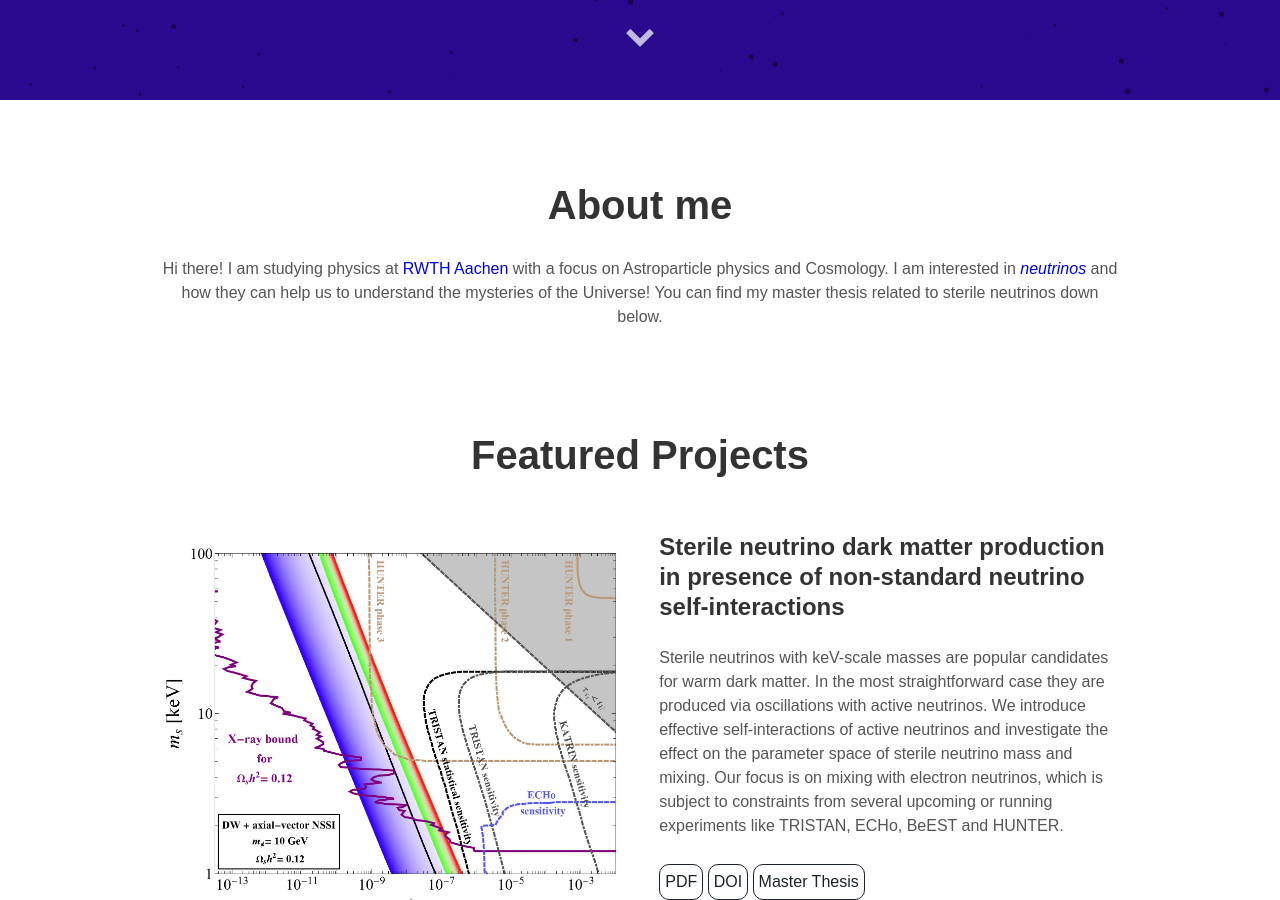
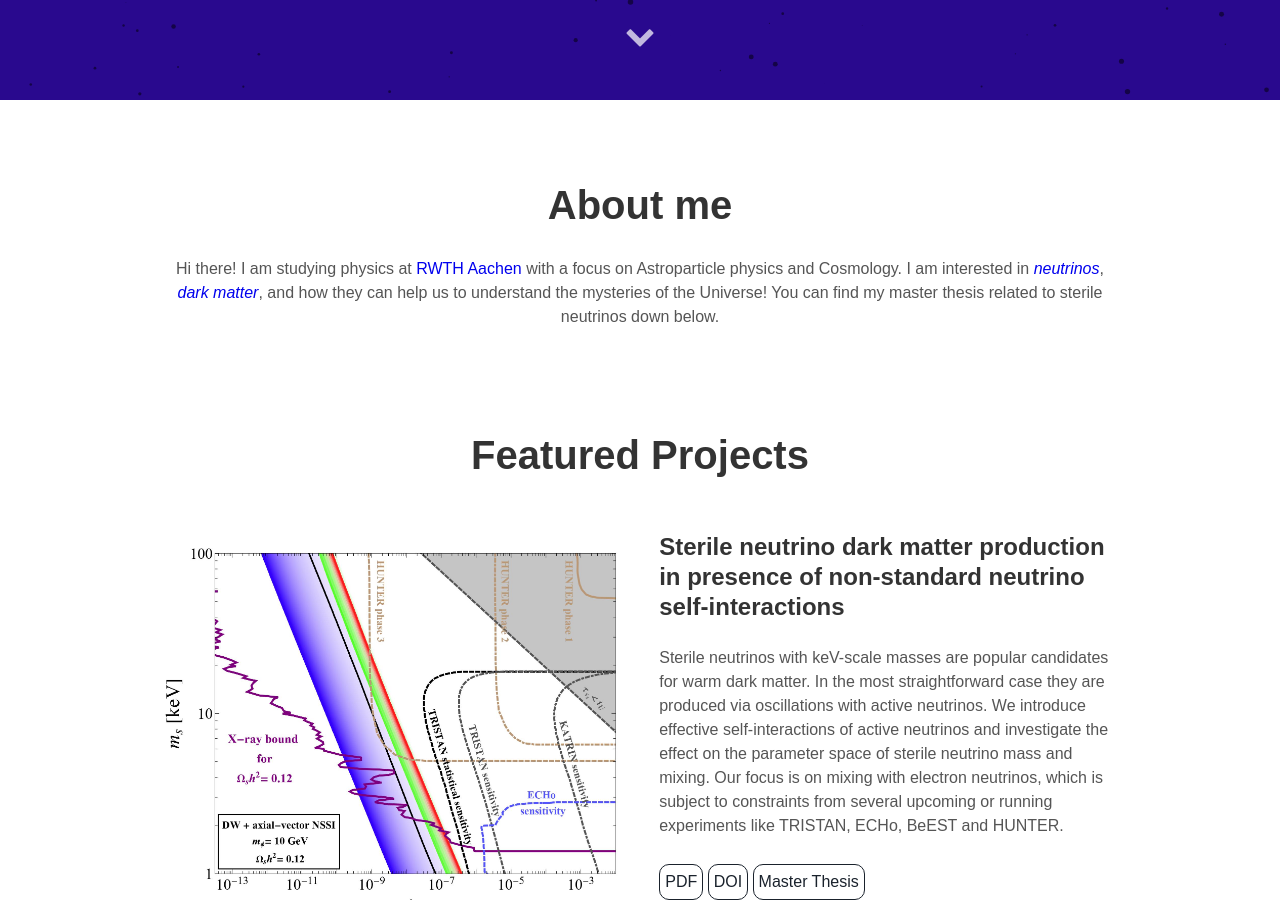
Before and after one commit to aaroodd/aaroodd.github.io, a Jekyll site: the page built from index.html, in a window 1280 px wide and 900 px high, scrolled down 800 px. Built offline with Jekyll 4.4.1, drawn with Linux system fonts in a browser that asks for light colours; some web fonts are replaced.

Commit message:
Update about.html

```diff
--- a/_includes/about.html
+++ b/_includes/about.html
@@ -3,5 +3,5 @@
 <!---  <p> {{site.user_description}} </p> --->
 
 <p> Hi there! I am studying physics at <a href="https://rwth-aachen.de">RWTH Aachen</a> with a focus on Astroparticle physics and Cosmology.
-  I am interested in <em><a href="https://www.symmetrymagazine.org/collection/neutrinos-101">neutrinos</a></em> and how they can help us to understand the mysteries
-  of the Universe! You can find my master thesis related to sterile neutrinos down below.</p>
+  I am interested in <em><a href="https://www.symmetrymagazine.org/collection/neutrinos-101">neutrinos</a></em>, <em><a href="https://www.symmetrymagazine.org/collection/dark-matter-101">dark matter</a></em>,
+  and how they can help us to understand the mysteries of the Universe! You can find my master thesis related to sterile neutrinos down below.</p>
```
